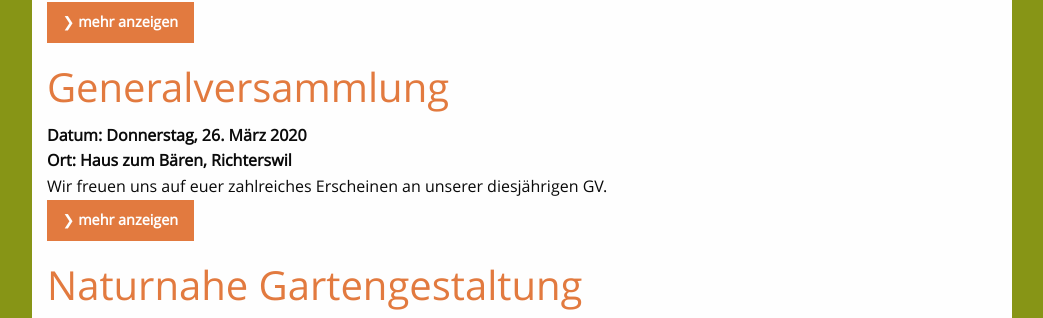
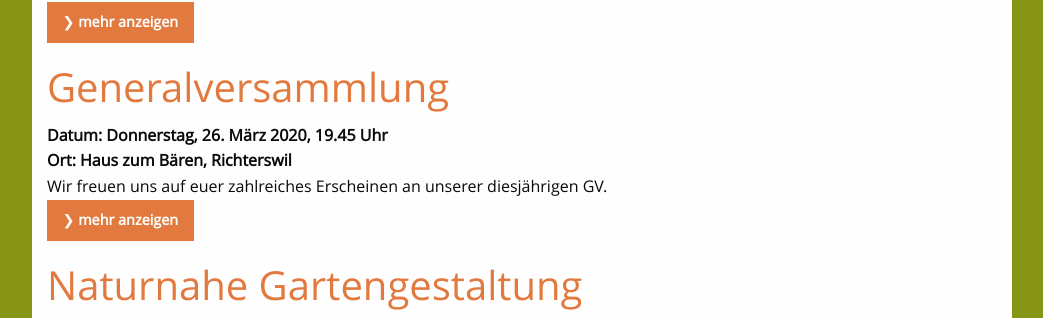
Before and after one commit to Naturschutz-Richterswil-Samstagern/Naturschutz-Richterswil-Samstagern.github.io, a Jekyll site: the page built from _pages/veranstaltungen.html, in a window 1280 px wide and 900 px high, scrolled down 633 px. Shown: the part 136-454 px from the top of the window, without its empty margins (118-1161 px from the left). Built offline with Jekyll 4.4.1, drawn with Linux system fonts in a browser that asks for light colours; comment, search, counter and statistics services are not loaded.

Commit message:
Zeit hinzugefügt

```diff
--- a/_posts/veranstaltungen/2020-03-26-generalversammlung.md
+++ b/_posts/veranstaltungen/2020-03-26-generalversammlung.md
@@ -3,7 +3,7 @@ categories: veranstaltungen
 layout: veranstaltung
 title: Generalversammlung
 date: '2020-03-26 17:00 +0100'
-veranstalungsdatumUndZeit: 'Donnerstag, 26. März 2020'
+veranstalungsdatumUndZeit: 'Donnerstag, 26. März 2020, 19.45 Uhr'
 ort: 'Haus zum Bären, Richterswil'
 #image: /images/news/2020_NetzmitTropfen_Website.jpg
 published: true
```
